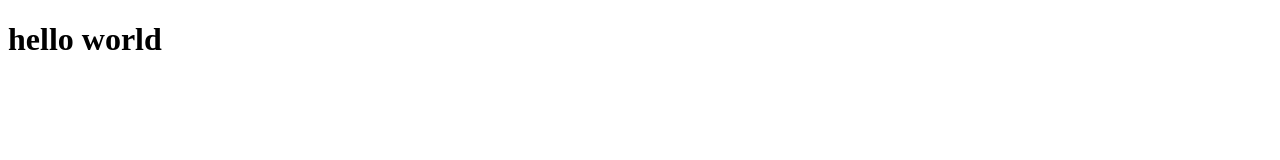
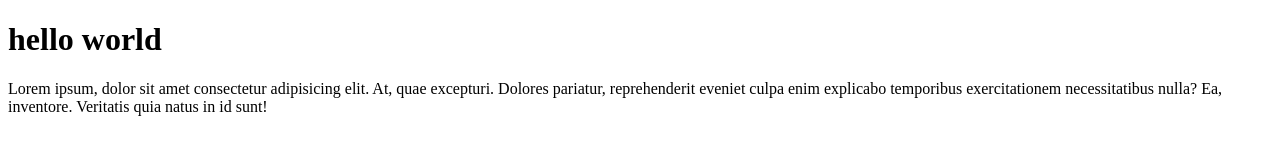
Before and after one commit to nando-sinulingga/nando-get-test, a plain HTML site: page index.html in a window 1280 px wide. Drawn offline with Linux system fonts and the light colour scheme.

Commit message:
menambahkan paragraf

```diff
--- a/index.html
+++ b/index.html
@@ -8,5 +8,6 @@
 </head>
 <body>
     <h1>hello world</h1>
+    <p>Lorem ipsum, dolor sit amet consectetur adipisicing elit. At, quae excepturi. Dolores pariatur, reprehenderit eveniet culpa enim explicabo temporibus exercitationem necessitatibus nulla? Ea, inventore. Veritatis quia natus in id sunt!</p>
 </body>
 </html>
```
